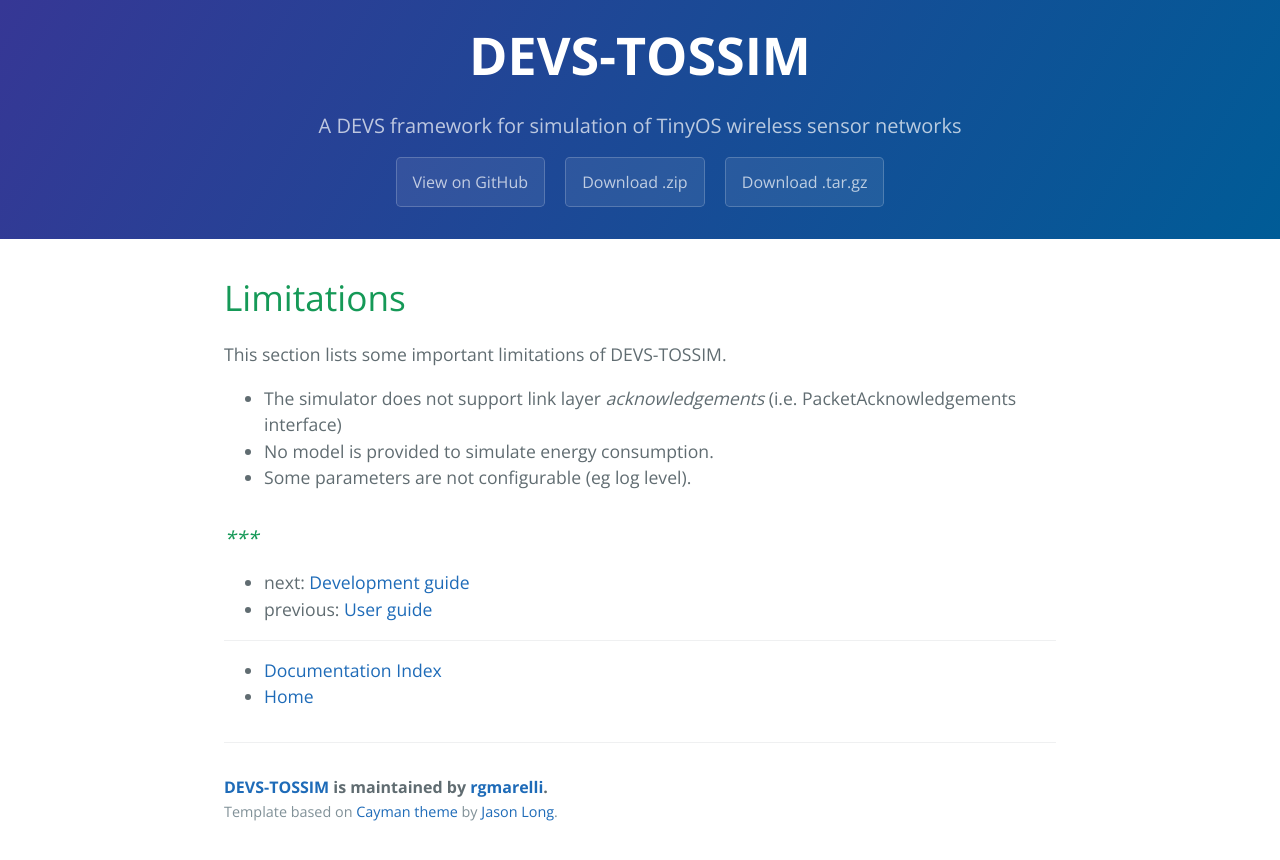
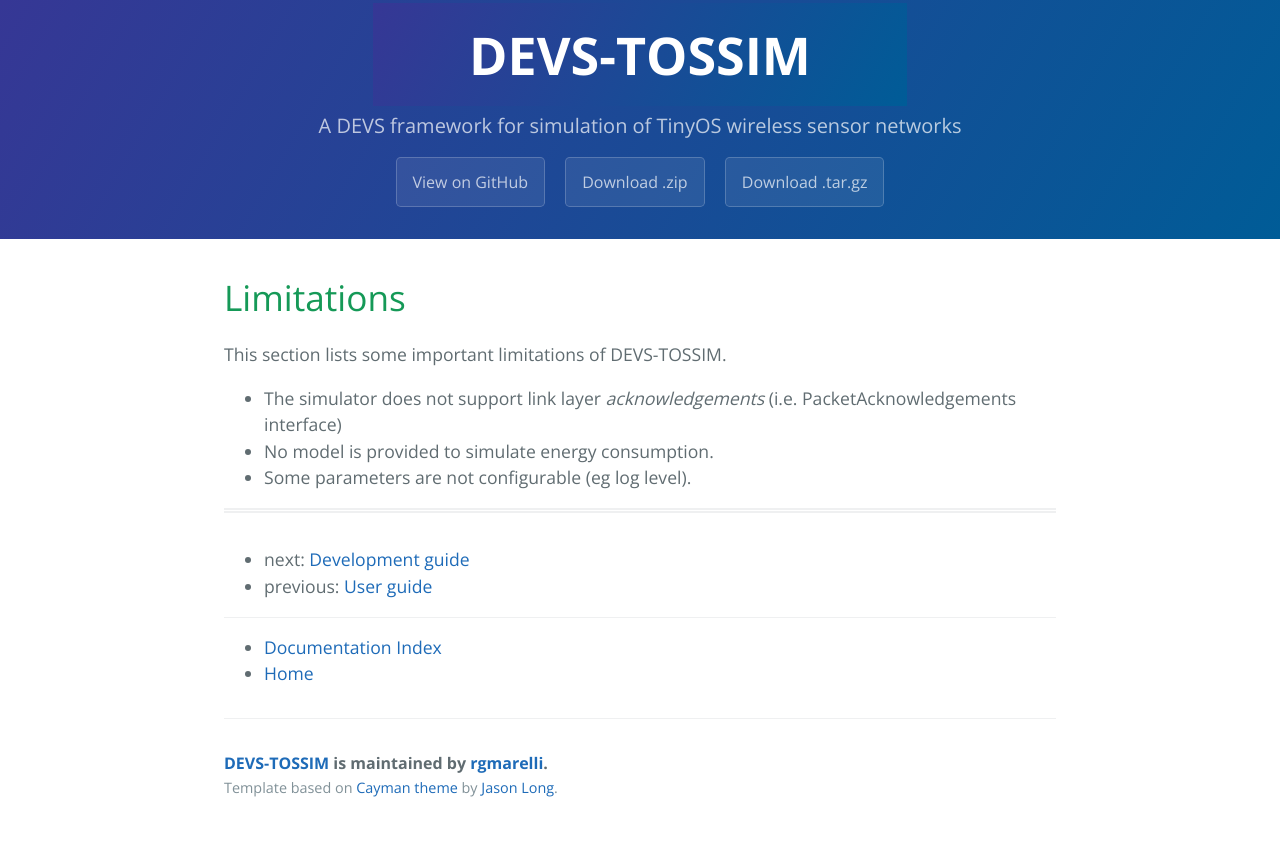
Before and after one commit to rgmarelli/devs-tossim, a Jekyll site: the page built from _posts/2016-04-23-limitations.markdown, in a window 1280 px wide. Shown: the top 860 px of the page. Built offline with Jekyll 4.4.1, drawn with Linux system fonts in a browser that asks for light colours; nearby versions of some CDN libraries.

Commit message:
Cosmetic fixes

```diff
--- a/_includes/page-header.html
+++ b/_includes/page-header.html
@@ -1,6 +1,6 @@
 
 <section class="page-header">
-  <h1 class="project-name">{{ site.title }}</h1>
+  <h1 class="project-name"><a class="page-header" href="{{ site.baseurl }}/">{{ site.title }}</a></h1>
   <h2 class="project-tagline">{{ site.description }}</h2>
   <a href="https://github.com/rgmarelli/devs-tossim" class="btn">View on GitHub</a>
   <a href="https://github.com/rgmarelli/devs-tossim/zipball/master" class="btn">Download .zip</a>
--- a/_layouts/post.html
+++ b/_layouts/post.html
@@ -10,7 +10,8 @@
     <section class="main-content post">
       <h1 itemprop="name headline">{{ page.title }}</h1>
       {{ content }}
-      <h3>***</h3>
+
+        <hr class="sep" />
       <ul>
         {% if page.next.url %}
         <li>next: <a class="next" href="{{page.next.url | prepend: site.baseurl}}">{{page.next.title}}</a></li>
--- a/css/cayman.css
+++ b/css/cayman.css
@@ -83,6 +83,10 @@
   @media screen and (max-width: 42em) {
     .page-header {
       padding: 1rem 1rem; } }
+
+.page-header .a {
+    color: #fff
+}
 
 .project-name {
   margin-top: 0;
@@ -295,8 +299,9 @@
 }
 
 hr.sep {
-   text-align:center; margin: 0 auto;
-   width: 25%;
+   text-align:center;
+   margin: 1.0rem 0.0rem 2.0rem 0.0rem;
+   width: 100%;
    border-top: 5px double #eff0f1;
    border-bottom: none;
    background-color: transparent;
```
